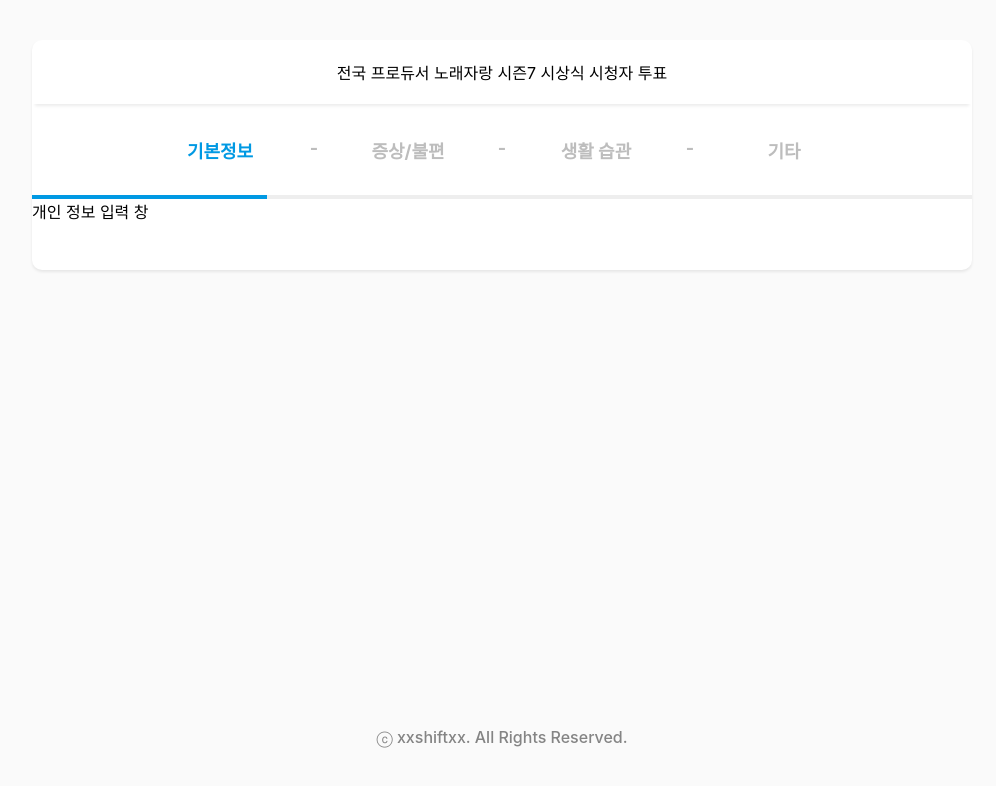
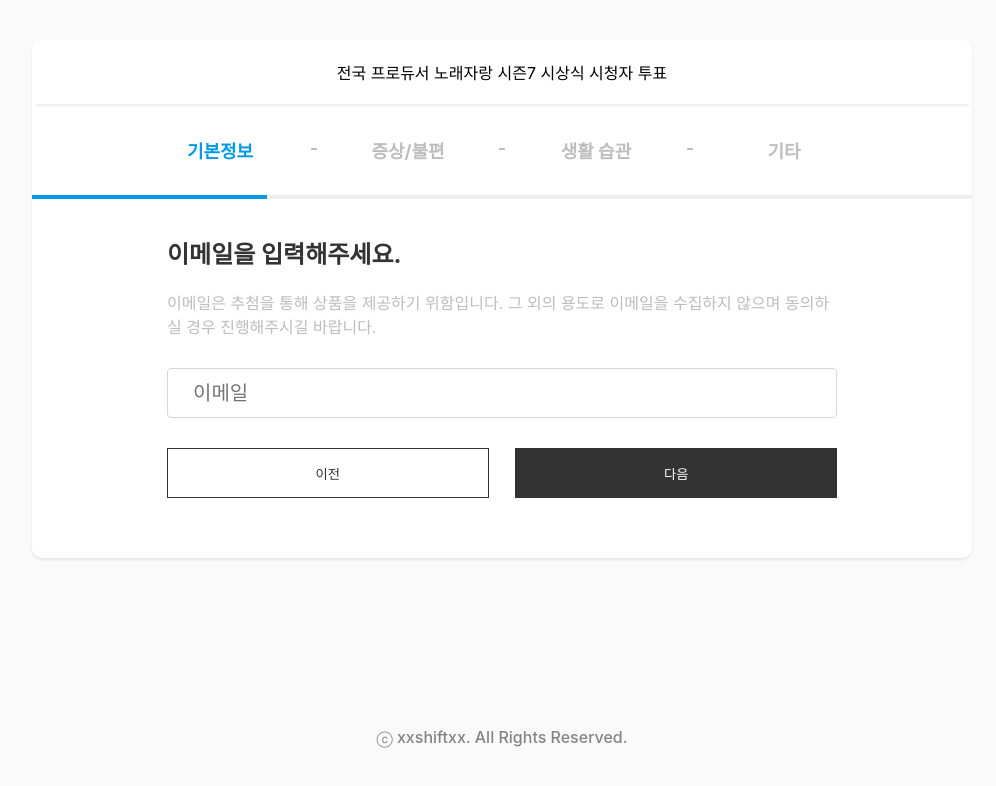
Before and after one commit to wArrnp/zennvote-front, a React (Create React App) app: page / in a window 1280 px wide. Both pictures are taken after a click on the button "시작하기". Shown: the top 786 px of the page, without its empty margins (138-1134 px from the left). Built offline with nearby package versions, Linux system fonts and the light colour scheme.

Commit message:
[ADD] <EmailInput> good

```diff
--- /dev/null
+++ b/src/controller/CheckEmailRegex.ts
@@ -0,0 +1,4 @@
+export default function checkEmailRegex(email: string): boolean {
+  const regExp = /^[0-9a-zA-Z]([-_.]?[0-9a-zA-Z])*@[0-9a-zA-Z]([-_.]?[0-9a-zA-Z])*.[a-zA-Z]{2,3}$/i;
+  return regExp.test(email);
+}
--- a/src/controller/RenderByPageData.tsx
+++ b/src/controller/RenderByPageData.tsx
@@ -1,6 +1,6 @@
 import React, { ReactNode } from 'react';
 import PageData from '../entities/PageData';
-import { Landing } from '../presentation';
+import { Landing, EmailInput } from '../presentation';
 
 export default function RenderByPageData(
   viewType: number,
@@ -9,7 +9,9 @@ export default function RenderByPageData(
   switch(viewType) {
     case PageData.LANDING:
       return <Landing setPageData={setPageData} />
-    case PageData.PERSONAL_INFO:
-      return '개인 정보 입력 창'
+    case PageData.EMAIL_INPUT:
+      return <EmailInput setPageData={setPageData} />
+    case PageData.VOTE:
+      return '잉'
   }
 }
--- a/src/controller/getCurrentPageNumber.ts
+++ b/src/controller/getCurrentPageNumber.ts
@@ -4,8 +4,10 @@ export default function getCurrentPageNumber(pageData:number): number {
   switch (pageData) {
     case PageData.LANDING:
       return 0;
-    case PageData.PERSONAL_INFO:
+    case PageData.EMAIL_INPUT:
       return 1;
+    case PageData.VOTE:
+      return 2;
     default:
       return 1
   }
--- a/src/entities/PageData.ts
+++ b/src/entities/PageData.ts
@@ -1,6 +1,7 @@
 enum PageData {
   LANDING = 0,
-  PERSONAL_INFO = 1,
+  EMAIL_INPUT = 1,
+  VOTE = 2,
 }
 
 export default PageData
--- /dev/null
+++ b/src/presentation/EmailInput/Styles.ts
@@ -0,0 +1,53 @@
+import styled from 'styled-components';
+
+interface EmailInputButtonProps {
+  isNext: boolean
+}
+
+export const EmailInputWrapper = styled.div`
+  width: 670px;
+  padding-top: 36px;
+  padding-bottom: 30px;
+  margin: 0 auto;
+`
+
+export const EmailInputTitle = styled.p`
+  margin: 0;
+  color: #333;
+  font-size: 24px;
+  font-weight: bold;
+  padding-bottom: 20px;
+`
+export const EmailInputDescription = styled.p`
+  margin-top: 0;
+  margin-bottom: 30px;
+  color: #bdbdbd;
+  font-size: 16px;
+`
+
+export const EmailInput = styled.input`
+  width: 100%;
+  height: 50px;
+  padding: 0 25px;
+  font-size: 20px;
+  border: 1px solid #d7d7d7;
+  border-radius: 4px;
+  out-line:none;
+  background-color: white;
+  box-sizing: border-box;
+`
+
+export const EmailInputButtonWrapper = styled.div`
+  display: flex;
+  justify-content: space-between;
+  margin-top: 30px;
+`
+
+export const EmailInputButton = styled.button`
+  width: 48%;
+  height: 50px;
+  cursor: pointer;
+  background-color: ${(props: EmailInputButtonProps) => props.isNext ? "#333": "white"};
+  color: ${(props: EmailInputButtonProps) => props.isNext ? 'white': "#333"};
+  border: ${(props: EmailInputButtonProps) => props.isNext ? 'none': '1px solid #333'};
+`
--- /dev/null
+++ b/src/presentation/EmailInput/index.tsx
@@ -0,0 +1,38 @@
+import React, { useState, useCallback } from 'react';
+import PageData from '../../entities/PageData';
+import checkEmailRegex from '../../controller/CheckEmailRegex';
+
+import * as S from './Styles';
+
+interface EmailInputProps {
+  setPageData: (pageData: number) => void
+}
+
+const EmailInput = ({ setPageData }:EmailInputProps) => {
+  const [email, setEmail] = useState('');
+  const onClickNext = useCallback((email) => {
+    if(!checkEmailRegex(email)) {
+      alert("이메일 양식이 틀렸습니다.")
+      return;
+    }
+    setPageData(PageData.VOTE);
+  }, [setPageData])
+
+  return (
+    <S.EmailInputWrapper>
+      <S.EmailInputTitle>
+        이메일을 입력해주세요.
+      </S.EmailInputTitle>
+      <S.EmailInputDescription>
+        이메일은 추첨을 통해 상품을 제공하기 위함입니다. 그 외의 용도로 이메일을 수집하지 않으며 동의하실 경우 진행해주시길 바랍니다.
+      </S.EmailInputDescription>
+      <S.EmailInput placeholder="이메일" value={email} onChange={(e) => setEmail(e.target.value)}/>
+      <S.EmailInputButtonWrapper>
+        <S.EmailInputButton isNext={false} onClick={() => setPageData(PageData.LANDING)}>이전</S.EmailInputButton>
+        <S.EmailInputButton isNext={true} onClick={() => onClickNext(email)}>다음</S.EmailInputButton>
+      </S.EmailInputButtonWrapper>
+    </S.EmailInputWrapper>
+  );
+};
+
+export default EmailInput;
--- a/src/presentation/Header/index.tsx
+++ b/src/presentation/Header/index.tsx
@@ -1,5 +1,5 @@
 import React, { useState, useEffect } from 'react';
-import getCurrentPageNumber from '../../controller/getCurrentPageNumber';
+import getCurrentPageNumber from '../../controller/GetCurrentPageNumber';
 
 import * as S from './Styles';
 
--- a/src/presentation/Landing/index.tsx
+++ b/src/presentation/Landing/index.tsx
@@ -9,7 +9,7 @@ interface LandingProps {
 
 const Landing = ({ setPageData }:LandingProps ) => {
   const onClickNextButton = useCallback(() => {
-    setPageData(PageData.PERSONAL_INFO)
+    setPageData(PageData.EMAIL_INPUT)
   }, [ setPageData ]);
 
   return (
--- a/src/presentation/index.tsx
+++ b/src/presentation/index.tsx
@@ -2,5 +2,6 @@ import App from './App';
 import Footer from './Footer';
 import Landing from './Landing';
 import Header from './Header';
+import EmailInput from './EmailInput';
 
-export { App, Footer, Landing, Header }
+export { App, Footer, Landing, Header, EmailInput }
```
